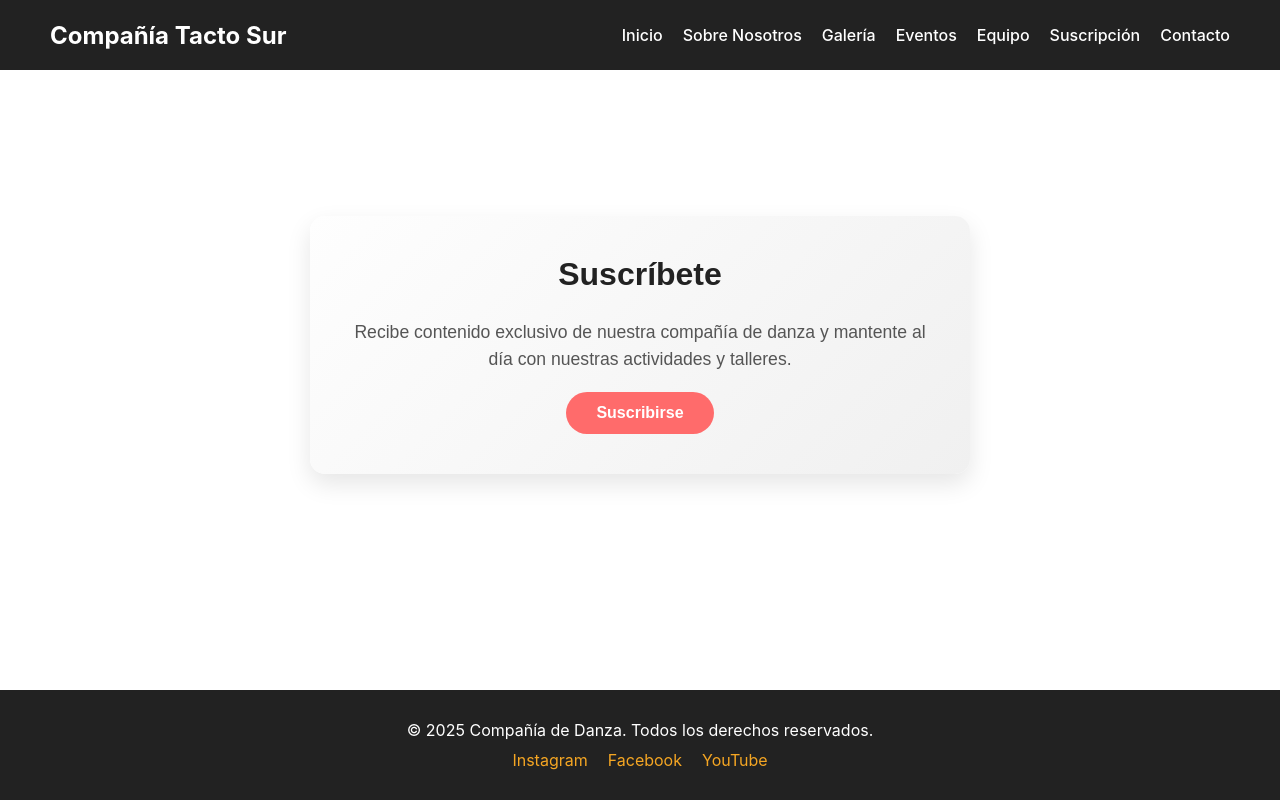
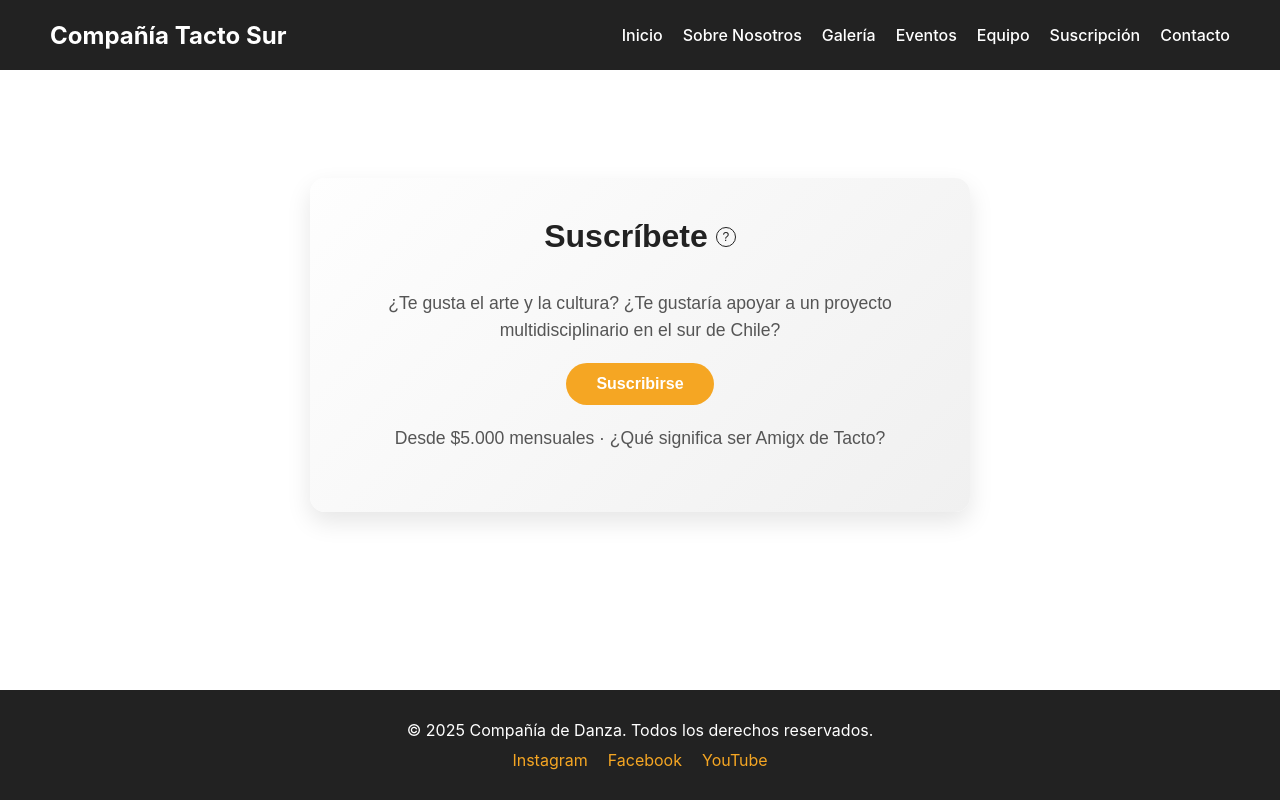
Before and after one commit to andreshf44/web-tacto, a React (Create React App) app: page /subscription in a window 1280 px wide. Built offline with nearby package versions, Linux system fonts and the light colour scheme.

Commit message:
se implementa seccion suscripcion con informacion para suscriptores y se agrega pdf con dosier de compañia

```diff
--- a/src/pages/About.js
+++ b/src/pages/About.js
@@ -2,12 +2,24 @@
 import React from "react";
 
 export default function About() {
+
   return (
     <div className="about-page">
 
       {/* Hero / Intro */}
       <section className="about-hero">
-      <h2>¿Quienes somos?</h2>
+        <div className="about-hero-header">
+          <h2>¿Quiénes somos?</h2>
+
+          <a
+            href="/quienes-somos.pdf"
+            target="_blank"
+            rel="noopener noreferrer"
+            className="pdf-link"
+          >
+            Ver PDF
+          </a>
+        </div>
         <p>
           Somos <span>un equipo multidisciplinario de artistas, gestores y productores independientes</span> basado
           en Río Bueno y La Unión, Región de los Ríos, enfocados en las artes escénicas contemporáneas como eje
--- a/src/pages/Home.css
+++ b/src/pages/Home.css
@@ -105,13 +105,6 @@
   color: white;
 }
 
-.about-hero h2{
-  width: 80%;
-  margin: auto;
-  text-align: left;
-  margin-bottom: 15px;
-}
-
 .about-hero p {
   font-size: 1.2rem;
   max-width: 80%;
@@ -158,6 +151,29 @@
   color: #483636;
   text-decoration: none;
 }
+
+/*--------------pdf--------------*/
+.about-hero-header{
+  gap: 16px;
+  display: flex;
+  width: 80%;
+  align-items: center;
+  margin: auto;
+}
+.pdf-link {
+  padding: 0.4rem 0.8rem;
+  background: #f5a623;
+  color: #fff;
+  font-weight: 600;
+  text-decoration: none;
+  font-size: 0.9rem;
+  border-radius: 12px;
+}
+
+.pdf-link:hover {
+  opacity: 0.8;
+}
+
 
 
 /* src/components/Gallery.css */
@@ -631,7 +647,7 @@
   }
 
   .subscription-container h2 {
-    margin-top: 0;
+    margin: 0;
     font-size: 2em;
     color: #222;
   }
@@ -646,7 +662,7 @@
   .subscribe-button {
     padding: 12px 30px;
     font-size: 1em;
-    background-color: #ff6b6b; /* color más vibrante, acorde al branding */
+    background-color: #f5a623; /* color más vibrante, acorde al branding */
     color: #fff;
     border: none;
     border-radius: 50px; /* botón más moderno */
@@ -656,10 +672,93 @@
   }
 
   .subscribe-button:hover {
-    background-color: #ff4c4c;
+    background-color: #e08e1b;
     transform: translateY(-2px);
     box-shadow: 0 4px 12px rgba(0, 0, 0, 0.2);
   }
+
+
+
+
+  .info-suscripcion{
+    width: 80%;
+  }
+
+  .subscription-title {
+    display: flex;
+    gap: 0.5rem;
+    justify-content: center;
+    align-items: center;
+    margin-bottom: 35px;
+  }
+
+  /* Ícono */
+  .info-icon {
+    position: relative;
+    width: 20px;
+    height: 20px;
+    border-radius: 50%;
+    border: 1px solid #222;;
+    background: transparent;
+    font-size: 0.75rem;
+    line-height: 1;
+    cursor: pointer;
+    color: #222;;
+    padding: 0;
+  }
+
+  /* Tooltip */
+  .info-icon .tooltip {
+    position: absolute;
+    bottom: 130%;
+    left: 50%;
+    transform: translateX(-50%);
+    background: #222;;
+    color: #fff;
+    padding: 0.4rem 0.6rem;
+    font-size: 0.7rem;
+    white-space: nowrap;
+    opacity: 0;
+    pointer-events: none;
+    transition: opacity 0.2s ease;
+  }
+
+  /* Flechita */
+  .info-icon .tooltip::after {
+    content: "";
+    position: absolute;
+    top: 100%;
+    left: 50%;
+    transform: translateX(-50%);
+    border-width: 5px;
+    border-style: solid;
+    border-color: #222 transparent transparent transparent;
+  }
+
+  /* Mostrar tooltip al hover */
+  .info-icon:hover .tooltip {
+    opacity: 1;
+  }
+
+  .modal-overlay{
+    display: flex;
+    position: fixed;
+    width: 100vw;
+    height: 100vh;
+    top: 0;
+    left: 0;
+    background: #0000009e;
+    z-index: 5;
+    .modal-content{
+      background: #fff;
+      width: 80%;
+      height: 84%;
+      margin: auto;
+    }
+  }
+
+
+
 
 
 
--- a/src/pages/Subscription.js
+++ b/src/pages/Subscription.js
@@ -1,23 +1,94 @@
 // src/components/Subscription.js
-import React from "react";
+import React, { useState } from "react";
 
 function Subscription() {
+  const [open, setOpen] = useState(false);
   const handleSubscribe = () => {
     // Redirige a la URL deseada
     window.location.href = "https://www.mercadopago.cl/subscriptions/checkout?preapproval_plan_id=08e9c5175b3548cc95109671b16cdfa1";
   };
 
   return (
+    <>
     <div className="subscription-container">
-      <h2>Suscríbete</h2>
+      <div className="subscription-title">
+        <h2>Suscríbete</h2>
+
+        <button
+          className="info-icon"
+          onClick={() => setOpen(true)}
+          aria-label="¿Qué significa ser Amigx de Tacto?"
+        >
+          ?
+          <span className="tooltip">
+            ¿Qué significa ser Amigx de Tacto?
+          </span>
+        </button>
+      </div>
       <p>
-        Recibe contenido exclusivo de nuestra compañía de danza y mantente al
-        día con nuestras actividades y talleres.
+        ¿Te gusta el arte y la cultura? ¿Te gustaría apoyar a un proyecto multidisciplinario en el sur de Chile?
       </p>
       <button className="subscribe-button" onClick={handleSubscribe}>
         Suscribirse
       </button>
+      <p className="subscription-helper">
+        Desde $5.000 mensuales ·{" "}
+        <span onClick={() => setOpen(true)}>
+          ¿Qué significa ser Amigx de Tacto?
+        </span>
+      </p>
     </div>
+
+    {/* MODAL */}
+    {open && (
+        <div className="modal-overlay" onClick={() => setOpen(false)}>
+          <div
+            className="modal-content"
+            onClick={(e) => e.stopPropagation()}
+          >
+            <button
+              className="modal-close"
+              onClick={() => setOpen(false)}
+            >
+              ×
+            </button>
+
+            <div className="info-suscripcion">
+            <h3>Hazte Amigx de Tacto</h3>
+
+            <p>
+              ¿Te gusta el arte y la cultura? ¿Te gustaría apoyar a un proyecto
+              multidisciplinario en el sur de Chile? Te invitamos a sumarte a
+              Plataforma Tacto.
+            </p>
+
+            <p>
+              En hacerte Amigx de Tacto, te comprometes con un <strong>aporte mensual
+              desde $5.000</strong>. Somos artistas independientes, por lo tanto funcionamos desde la autogestión,
+              financiados por diferentes fuentes públicas y privadas. Los fondos que se recaudan en la plataforma
+              serán destinados para cubrir gastos de: producción, arriendo de sala de ensayo y teatros, iluminación
+              y sonido, publicidad, pasajes de artistas interregionales, pasajes para invitaciones a certámenes,
+              festivales nacionales e internacionales, entre otros. Todos estos ingresos y gastos serán rendidos a
+              los Amigxs de Tacto para una mayor transparencia en la distribución de fondos.
+            </p>
+
+            <h4>Beneficios</h4>
+            <ul>
+              <li><strong>Descuentos y promociones especiales en todas nuestras actividades:</strong>
+                Estrenos de obras, instalaciones, conciertos, exposiciones, festivales, lanzamientos audiovisuales,
+                talleres, residencias, seminarios. Para Amigxs de Tacto que están fuera de la región o el país,
+                habrá actividades online.
+              </li>
+              <li><strong>Espacio publicitario gratuito:</strong> Los Amigxs de Tacto podrán compartir la publicidad de su
+                emprendimiento, negocio o empresa en nuestra plataforma. La cantidad de publicidad será proporcional
+                al aporte mensual.
+              </li>
+            </ul>
+            </div>
+          </div>
+        </div>
+    )}
+    </>
   );
 }
 
```
Also changed, not shown: 1 other file (tests, documents, lock files or other folders).
